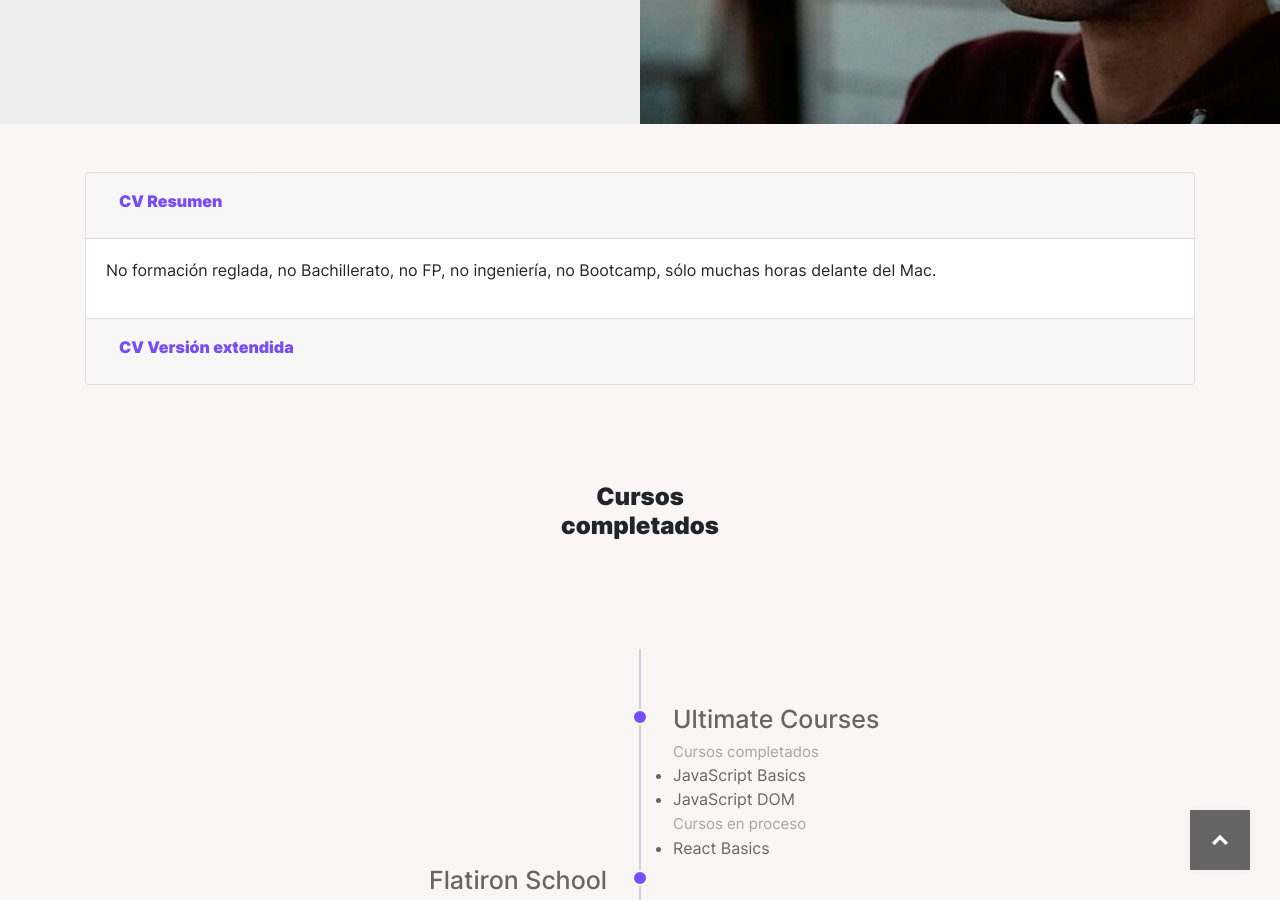
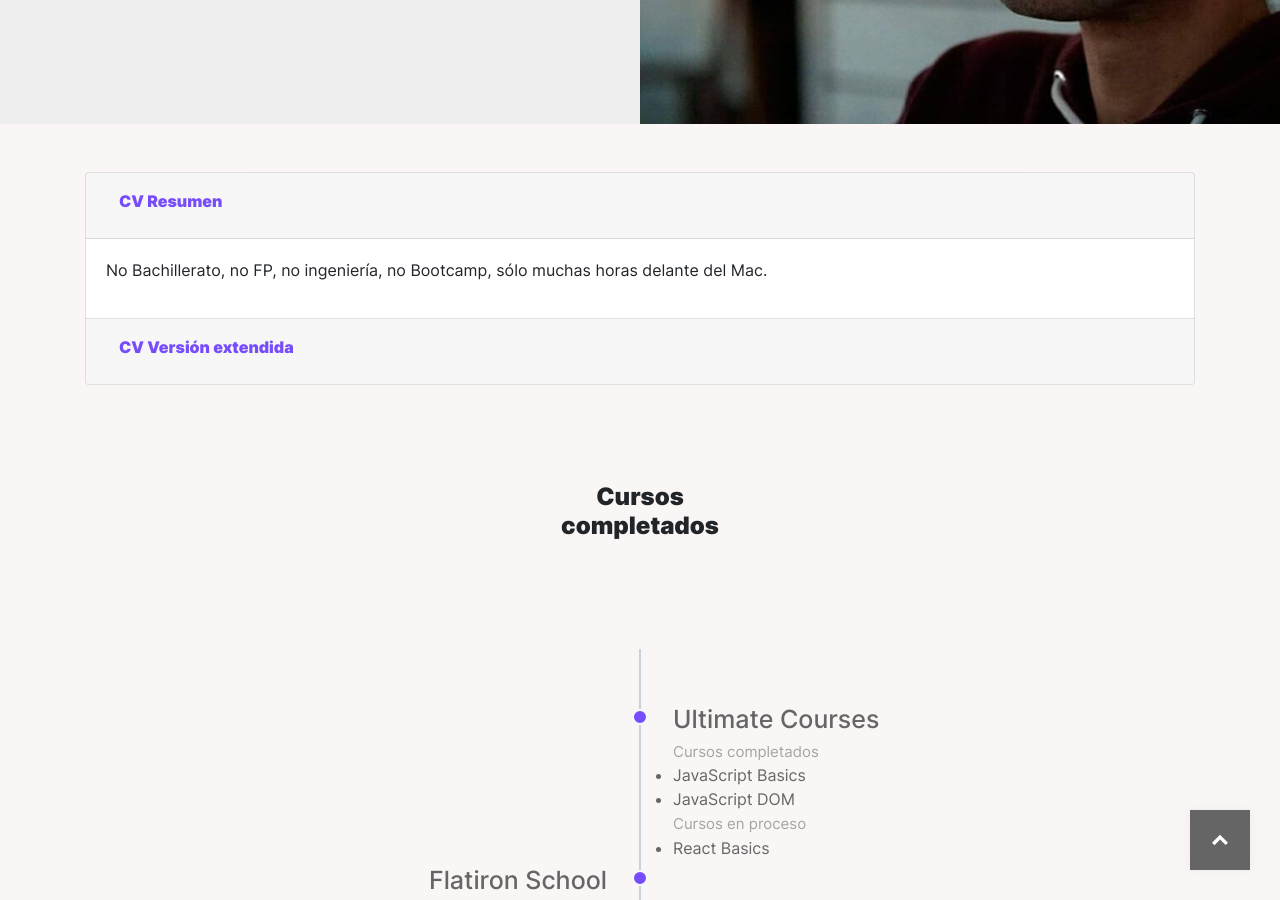
Before and after one commit to MarcelReig/netinetidesign, a Jekyll site: the page built from about/index.html, in a window 1280 px wide and 900 px high, scrolled down 434 px. Built offline with Jekyll 4.4.1, drawn with Linux system fonts in a browser that asks for light colours; some of the changed lines change nothing that is shown.

Commit message:
edit about

```diff
--- a/about/index.html
+++ b/about/index.html
@@ -46,7 +46,7 @@
           </div>
           <div id="collapseOne" class="collapse show" aria-labelledby="headingOne" data-parent="#accordionExample">
             <div class="card-body">
-              <p>No formación reglada, no Bachillerato, no FP, no ingeniería, no Bootcamp, sólo muchas horas delante
+              <p>No Bachillerato, no FP, no ingeniería, no Bootcamp, sólo muchas horas delante
                 del Mac.
               </p>
             </div>
@@ -63,40 +63,32 @@
           </div>
           <div id="collapseTwo" class="collapse" aria-labelledby="headingTwo" data-parent="#accordionExample">
             <div class="card-body">
-              <p>1997 Voy a la escuela de arte donde adquiero conocimientos de diseño.</p>
-              <p>1998 En mis 18 un accidente de tráfico detiene por completo la vida a la que estaba acostumbrado.</p>
-              <p>2000 Me recupero pero en 2 años desarrollo una enfermedad de origen autoimmune. A partir de aquí, lo
-                primero es
-                procurar seguir con vida, pero entre operaciones y estancias en el Hospital tengo temporadas tránquilas
-                en
-                las
-                que puedo ir cultivando mi interés por el diseño.</p>
-              <p>2006 Me intereso por los videojuegos e internet y aprendo a utilizar las herramientas de Adobe.</p>
-              <p>2007 Me intereso por el diseño web y aprendo HTML, CSS y algo de
+              <p><b>1993</b> Voy a la escuela de arte donde adquiero conocimientos de diseño.</p>
+              <p><b>1998</b> Tengo un accidente de tráfico que lo cambiará todo.</p>
+              <p><b>2000</b> Me diagnostican colitis ulcerosa. Entre operaciones y estancias en el
+                Hospital tengo temporadas en las
+                que puedo seguir cultivando mi interés por el diseño.</p>
+              <p><b>2006</b> Me intereso por los videojuegos e internet y aprendo a utilizar las herramientas de Adobe.
+              </p>
+              <p><b>2007</b> Me intereso por el diseño web y aprendo HTML, CSS y algo de
                 JavaScript en cursos extraoficiales, lo que me da una base para poder seguir formándome online de manera
                 autodidacta.</p>
               <h6>Freelance</h6>
-              <p>2012 Recibo una oferta para trabajar en remoto de una empresa afincada en Londres
-                con desarrolladores en España y clientes en Latinomérica. Colaboro con ellos en la creación de un portal
-                inmobiliario y más tarde en una red social. Mi tarea es maquetar con Bootstrap
-                en sus primeras versiones. Con ellos aprendo a utilizar Git y a trabajar en equipo.</p>
-              <p>2015 Hago algunos trabajos Freelance antes de pasar mi última temporada larga en el Hospital.</p>
+              <p><b>2012</b> Recibo mi primera oferta de empleo de una empresa de Londres con un par de proyectos importantes para Latinoamérica.
+                Tengo la oportunidad de trabajar en equipo con la project manager y los programadores.</p>
+              <p><b>2015</b> Hago algunos trabajos Freelance antes de pasar mi última temporada larga en el Hospital.
+              </p>
               <p>
-                2017 Tengo la oportunidad de colaborar con el equipo de CODIGONUEVO ayudando en la realización de
+                <b>2017</b> Tengo la oportunidad de colaborar con el equipo de CODIGONUEVO ayudando en la realización de
                 una serie de documentales web para El Ayuntamiento de Barcelona, el Periódico y la AMB.
               </p>
-              <p>2017 Empiezo a colaborar con mybooking.es donde tengo la oportunidad de colaborar en un proyecto de
-                software increíble, vivir la experiencia de trabajar en una Start Up de tecnología en sus fases
-                iniciales
-                y
-                aprender de un programador senior.</p>
+              <p><b>2017</b> Empiezo a colaborar con mybooking.es donde tengo la oportunidad de vivir la experiencia de trabajar en una Start Up de tecnología en sus fases iniciales y de aprender de un programador senior.</p>
               <h6>Actualidad</h6>
               <p>
-                2020 Cumplo mi record de más de 5 años sin pisar un Hospital mientras trabajo de diseñador en
-                mybooking.es
-                por
-                las mañanas y sigo formándome online y estudiando Inglés en la escuela oficial de idiomas por las
-                tardes.
+                <b>2020</b> Cumplo mi record de más de 5 años sin pisar un Hospital.<br>
+                Trabajo oficialmente de diseñador y desarrollador front-end en mybooking.es.<br>
+                Tengo la oportunidad de trabajar en un gran proyecto con un gran equipo.<br>
+                Por las tardes aprendo más cosas sobre JavAscript y estudio Inglés en la EOI.
               </p>
             </div>
           </div>
```
